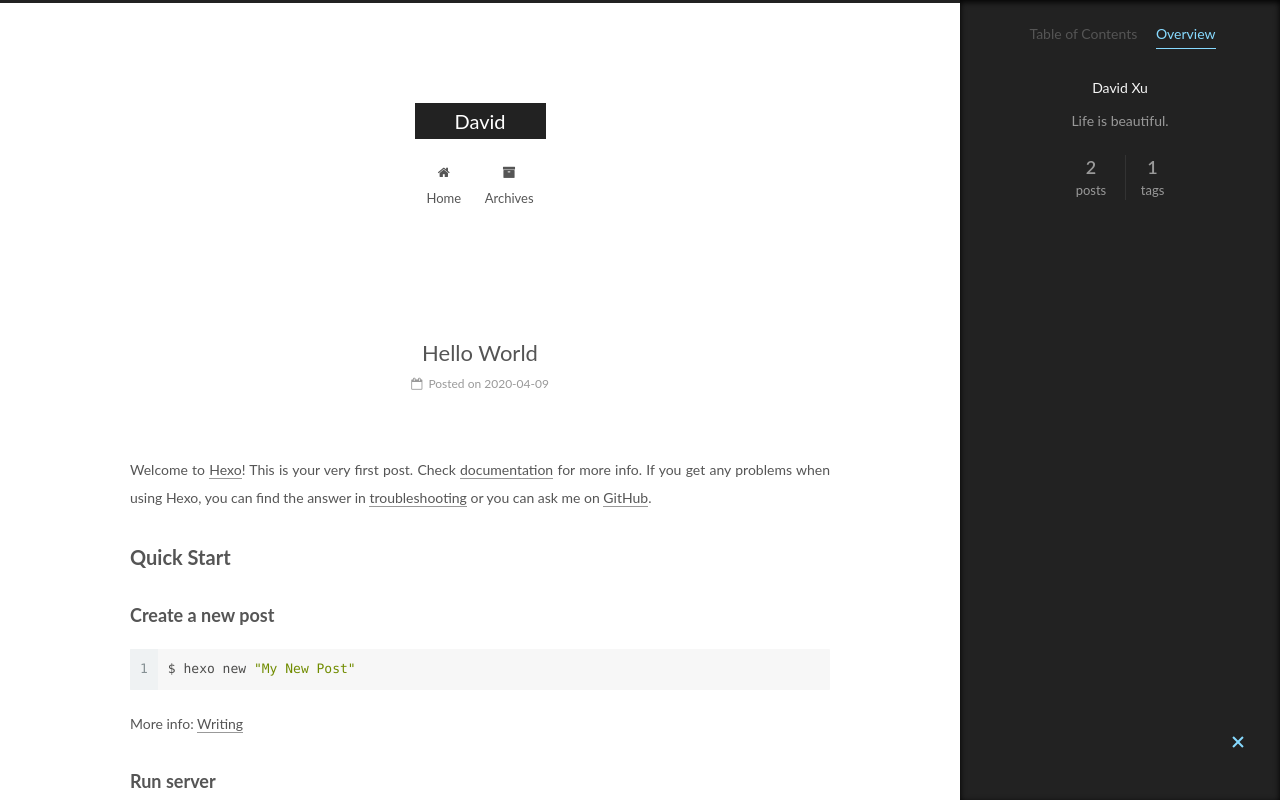
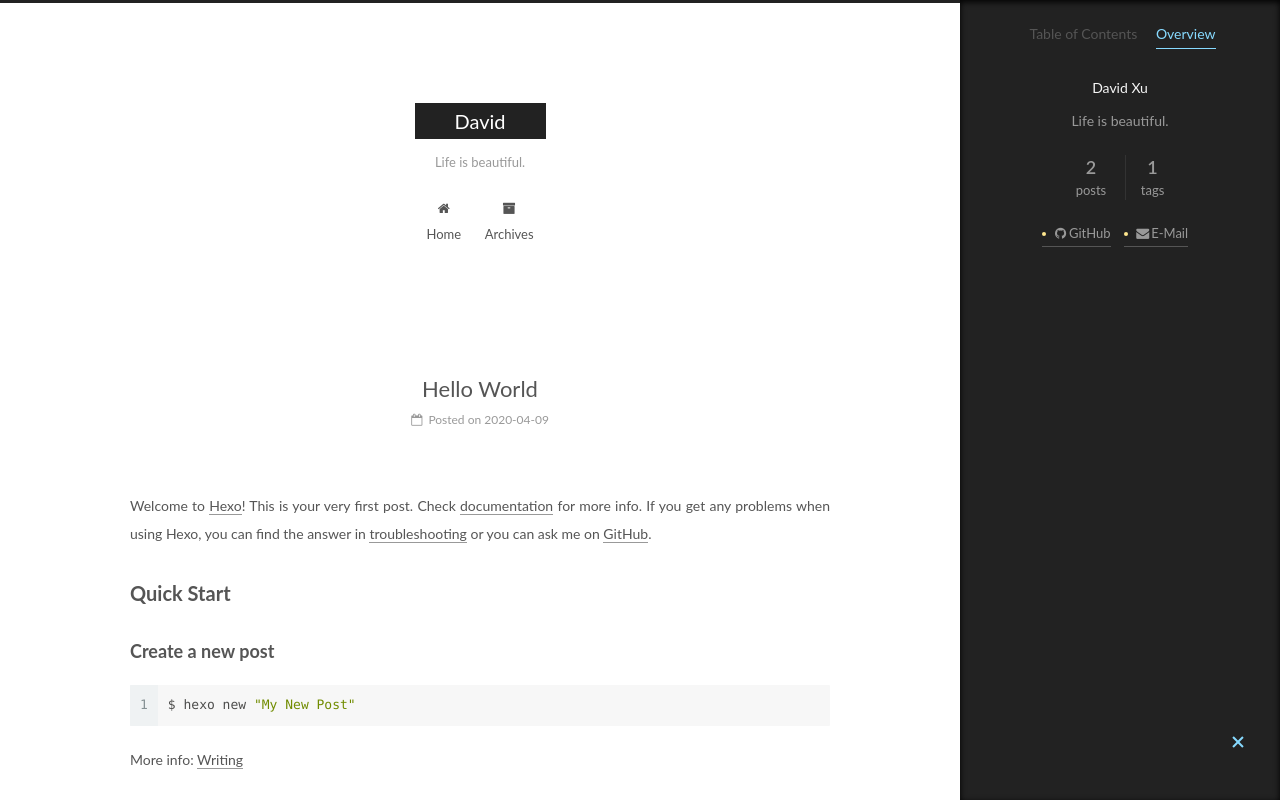
Before and after one commit to david-hfx/david-hfx.github.io, a plain HTML site: page 2020/04/09/hello-world/index.html in a window 1280 px wide. Both pictures are taken after a click on the item "Overview". Shown: the top 800 px of the page. Drawn offline with Linux system fonts and the light colour scheme.

Commit message:
Site updated: 2020-04-10 10:52:39

```diff
--- a/2020/04/09/hello-world/index.html
+++ b/2020/04/09/hello-world/index.html
@@ -160,7 +160,7 @@
       </a>
     </div>
 
-        <p class="site-subtitle"></p>
+        <p class="site-subtitle">Life is beautiful.</p>
 
   </div>
 
@@ -445,6 +445,22 @@
 
 
 
+            <div class="links-of-author motion-element">
+
+                  <span class="links-of-author-item">
+                    <a href="https://github.com/david-hfx" target="_blank" title="GitHub">
+
+                        <i class="fa fa-fw fa-github"></i>GitHub</a>
+                  </span>
+
+                  <span class="links-of-author-item">
+                    <a href="xhf15221352358@gmail.com" target="_blank" title="E-Mail">
+
+                        <i class="fa fa-fw fa-envelope"></i>E-Mail</a>
+                  </span>
+
+            </div>
+
 
 
 
```
Also changed, not shown: 2020/04/10/搭建博客/index.html (+17 -1 lines), archives/2020/04/index.html (+17 -1 lines), archives/2020/index.html (+17 -1 lines), archives/index.html (+17 -1 lines), index.html (+17 -1 lines), tags/Hexo/index.html (+17 -1 lines).
